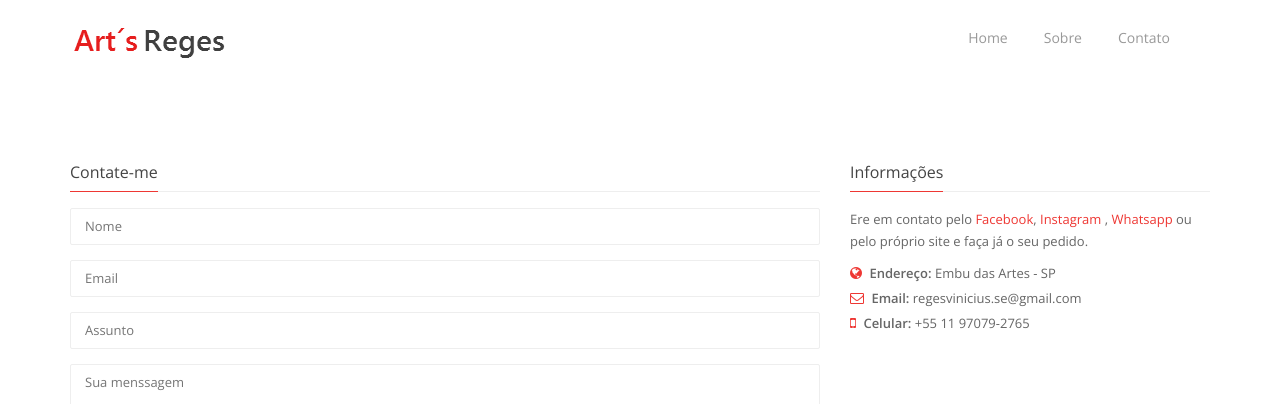
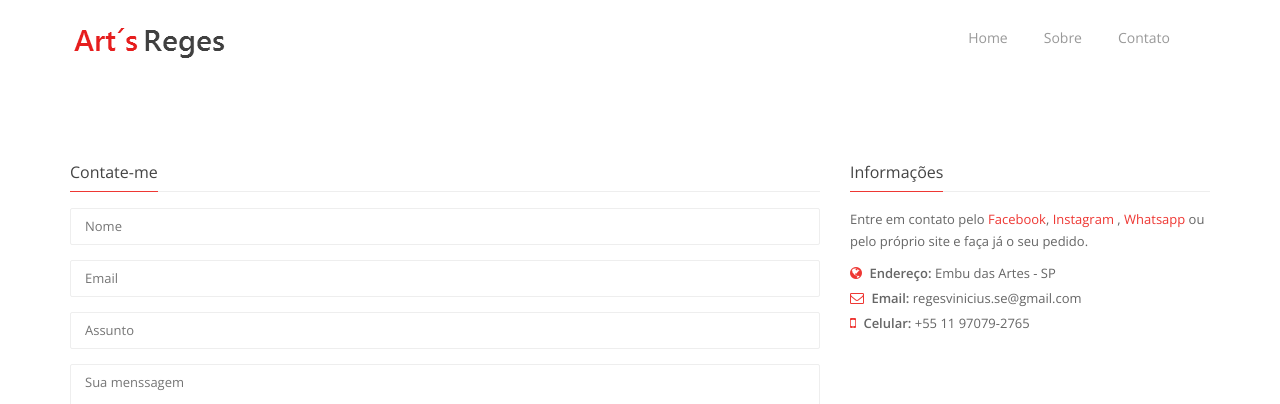
Before and after one commit to ArtsRegis/artsregis.github.io, a Jekyll site: the page contato.html, which Jekyll copies as it is, in a window 1280 px wide. Shown: the top 404 px of the page. Built offline with Jekyll 4.4.1, drawn with Linux system fonts in a browser that asks for light colours.

Commit message:
Novas edições e inclusão de textos

```diff
--- a/contato.html
+++ b/contato.html
@@ -148,7 +148,7 @@
 
             <!-- Some Info -->
             <p>
-				Ere em contato pelo <a <a title="" href="https://www.facebook.com/vinicius.regesdossantos" target="_blank" class="itl-tooltip">Facebook</a>,
+				Entre em contato pelo <a <a title="" href="https://www.facebook.com/vinicius.regesdossantos" target="_blank" class="itl-tooltip">Facebook</a>,
 				<a title="" href="https://www.instagram.com/artsregesvinicius/" target="_blank" class="itl-tooltip">Instagram</a> ,
 				<a title="" href="#" class="itl-tooltip" data-placement="top" data-original-title="(11) 97079-2765">Whatsapp</a>  ou pelo próprio site e faça já o seu pedido.
 			</p>
```
